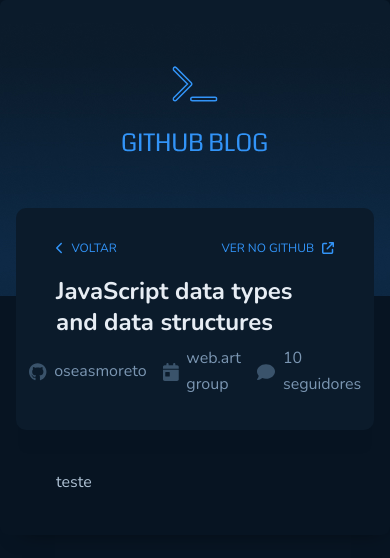
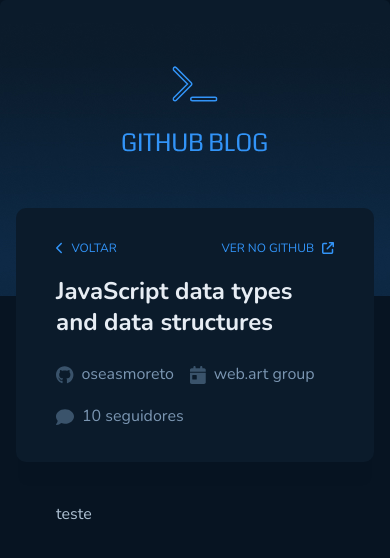
Before and after one commit to oseasmoreto/rocketseat-ignite-desafio-03-github-blog, a React (Vite) app: page /post/1 in a window 390 px wide. Shown: the top 558 px of the page. Built offline with nearby package versions, Linux system fonts and the light colour scheme.

Commit message:
Ajusta responsivo do header de post

```diff
--- a/src/components/Post/Header/styles.ts
+++ b/src/components/Post/Header/styles.ts
@@ -73,34 +73,11 @@ export const HeaderContainer = styled.section`
     max-width: 100%;
     padding: 2rem 2.5rem;
 
-    .box-profile {
-      .header {
-        flex-direction: column-reverse;
-        justify-content: center;
-        align-items: center;
-        gap: 1rem;
-
-        h3 {
-          text-align: center;
-          margin-bottom: 1rem;
-        }
-
-        .link-github {
-          align-self: center;
-          justify-content: center;
-        }
-      }
-
-      ul {
-        max-width: 100%;
-        flex-wrap: wrap;
-        justify-content: flex-start;
-        margin-top: 1rem;
-      }
-
-      p {
-        text-align: center;
-      }
+    ul {
+      max-width: 100%;
+      flex-wrap: wrap;
+      justify-content: flex-start;
+      margin-top: 1rem;
     }
   }
 `
```
